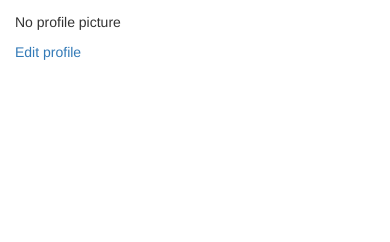
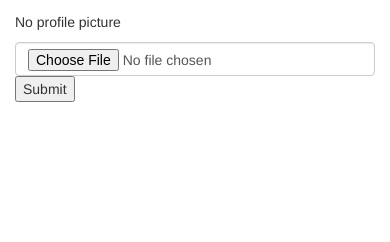
Before and after one commit to Eddie956/OneMInutePitch, a Python web app: template app/templates/profile/profile.html in a window 390 px wide. Shown: the part 110-352 px from the top of the page. Run offline with Jinja, Linux system fonts and the light colour scheme; the template is opened without the code that fills it, so the values that code supplies are empty; some libraries are stand-ins or nearby versions.

Commit message:
create a file upload form. To upload a file we need to use the enctype = "multipart/form-data" attribute on form tag.

```diff
--- a/app/__init__.py
+++ b/app/__init__.py
@@ -11,7 +11,7 @@ db = SQLAlchemy()
 login_manager = LoginManager()
 login_manager.session_protection = 'strong'
 login_manager.login_view = 'auth.login'
-photos = UploadSet('photos', IMAGES
+photos = UploadSet('photos', IMAGES)
 
 def create_app(config_name):
     app = Flask(__name__)
--- a/app/templates/profile/profile.html
+++ b/app/templates/profile/profile.html
@@ -23,12 +23,16 @@
             {%else%}
             <p>No profile picture</p>
             {% endif %}
-        </div>
-        <div class="col-md-4">
             {% if user == current_user %}
-            <a href="{{url_for('main.update_profile',uname=user.username)}}">Edit profile</a>
+            <form action="{{url_for('main.update_pic',uname=user.username)}}" method="post" enctype="multipart/form-data">
+
+                <input type="file" name="photo" class="form-control" required>
+                <input type="submit">
+            </form>
             {% endif %}
         </div>
+
+
     </div>
 </div>
 {% endblock %}
```
